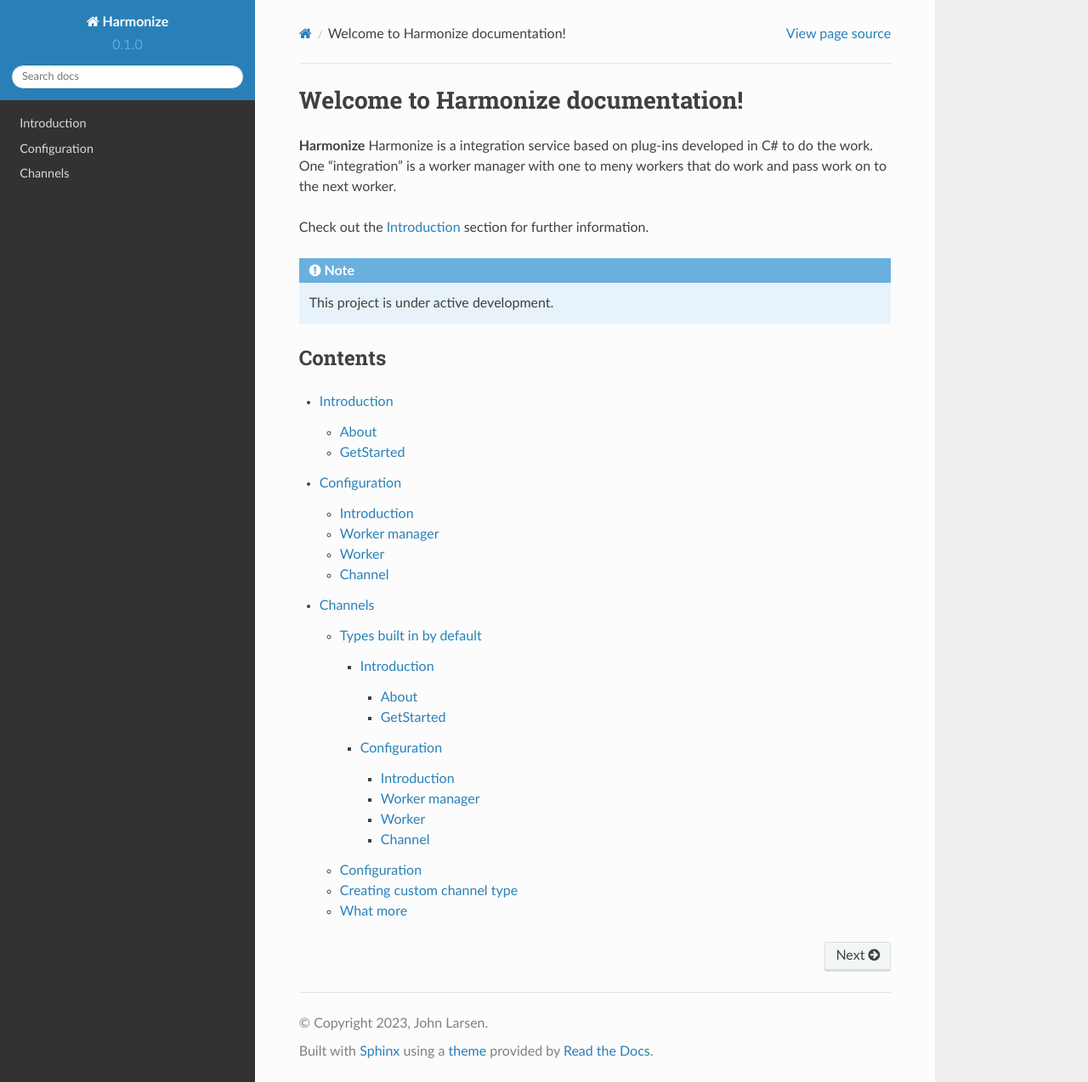
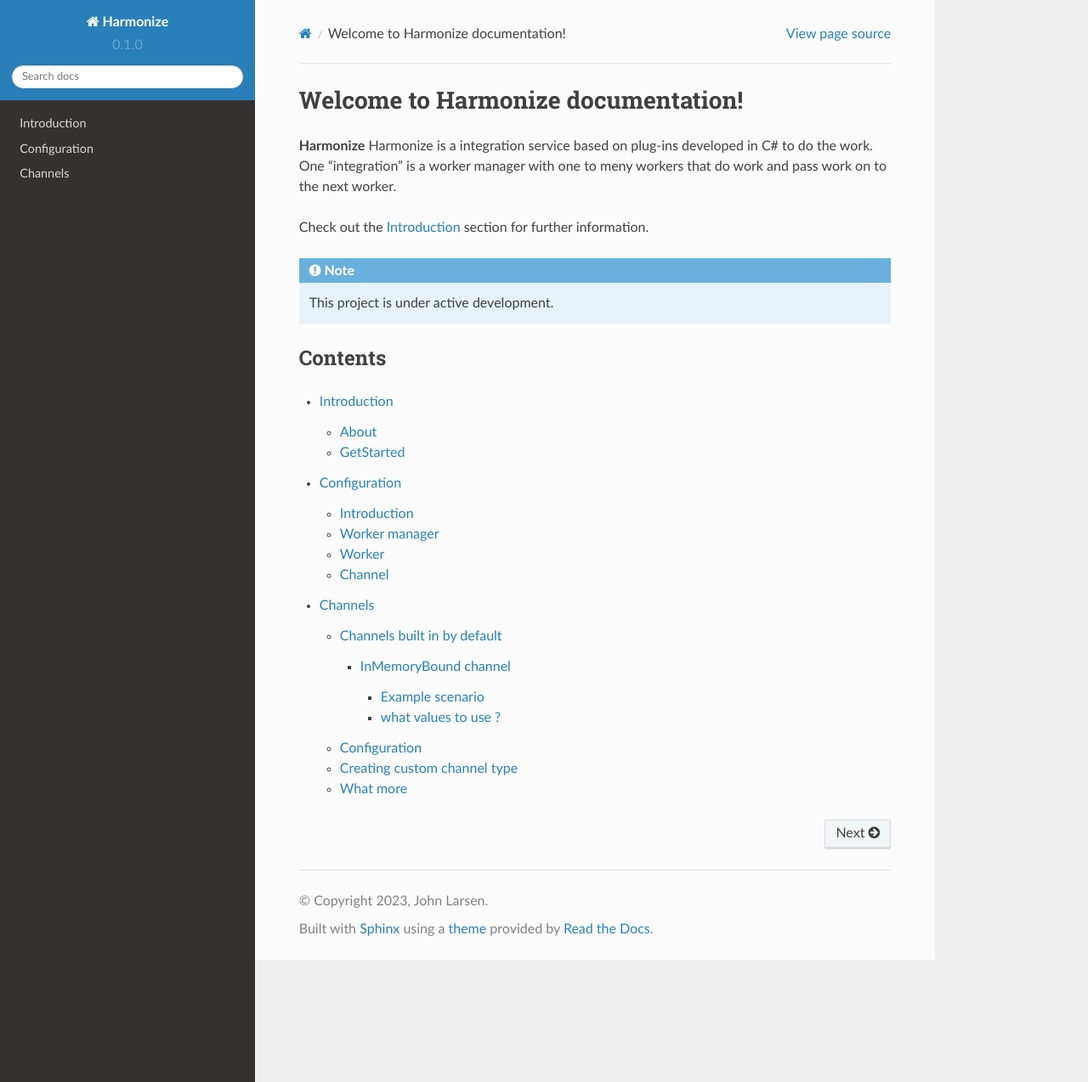
Before and after one commit to Digitizeit-se/Harmonice, a Sphinx documentation site: the page built from docs/source/index.rst, in a window 1280 px wide and 1274 px high. Shown: the whole window at 85% size. Built offline with Sphinx 7.4.7 and the Read the Docs theme 2.0.0, drawn with Linux system fonts in a browser that asks for light colours; pages that are not in the unit, such as notebooks, are missing from menus; some of the changed lines change nothing that is shown.

Commit message:
Cahnnel dos

```diff
--- a/docs/source/channels.rst
+++ b/docs/source/channels.rst
@@ -3,14 +3,17 @@
 
 The channel "plug-in" is what is used by the worker manger to pass work from one worker to the next.
 
-Types built in by default
+Channels built in by default
 ------------
 
 .. toctree::
 
-   introduction
-   configuration
-   channels
+   azureservicebuschannel
+   diskchannel
+   inmemorybound
+   inmemoryunbound
+   rabbitmqchannel
+
 
 Configuration
 ------------
--- /dev/null
+++ b/docs/source/inmemoryunbound.rst
@@ -0,0 +1,42 @@
+InMemoryBound channel
+=====
+
+This channel type is same as InMemoryUnBound it works fast and jobs is stored in memory.
+Where this channel differ from InMemoryUnBound is the number of jobs stored can be controlled by settings.
+Number of jobs in queue is set with parameter **(int) MaxQueuedWork** in worker configuration, if value is not set it will default to Int.MaxValue, and have no bound effect.
+Using a **MaxQueuedWork** value can take of some back pressure where one plugin works faster then the next plugin, and prevent application from using up all memory with jobs waiting in memory to be processed.
+when **MaxQueuedWork** value is reached the plugin or worker posting on the channel will wait for the job count to go below **MaxQueuedWork** and then start posting.
+
+**(int) WaterMark** in worker configuration is used to set low point that need to be reached before the channel will accept posting on the channel.
+The benefit of using **Watermark** is to prevent the posting process to wake up post and go to sleep every time there is a free slot on the channel witch will preserving some resources.
+
+Example scenario
+--------
+
+with a MaxQueuedWork set to 10 and a Watermark set to 5.
+When the job count on queue reaches 10, posting on the queue will return false and worker posting on the channel will wait.
+The worker processes the job items in queue and when queue count goes below 5 worker posting on channel will wake up and start posting.
+
+
+what values to use ?
+--------
+
+what MaxQueuedWork value to set ?
+It depends on the size of the job items and the amount of ram on the machine running Harmonize.
+You want to prevent the channel queue to use up all the ram on the machine and having loads of job items in memory will not be beneficial.
+In some cases setting the MaxQueuedWork to 1 will save memory and prevent data loss in case of system failure or shutdown.
+
+.. note::
+
+    This is subject to change in future, but for now the plan is for workers to do work synchronously.
+    Worker will take one job item at a time and process it pass it on and then take the next job item and process it.
+    Suggestion is a setting on how many consecutive job items to process before passing control to next worker.
+    This could be done using parallel.ForEach and setting parallel option to what ever value is set in setting.
+
+
+
+
+The worker manager and all of its workers can not process more work at any given time then the sum of all worker processing time.
+Given that, in many cases processing one job item at a time is the way to go.
+
+There are cases where work needs to be collected immediately for processing, then this is not the right channel given that you reach MaxQueuedWork the first plugin will wait to post its last job and thus will stop collecting new job items.
```
Also changed, not shown: docs/source/azureservicebuschannel.rst (added), docs/source/diskchannel.rst (added), docs/source/inmemorybound.rst (added), docs/source/rabbitmqchannel.rst (added).
